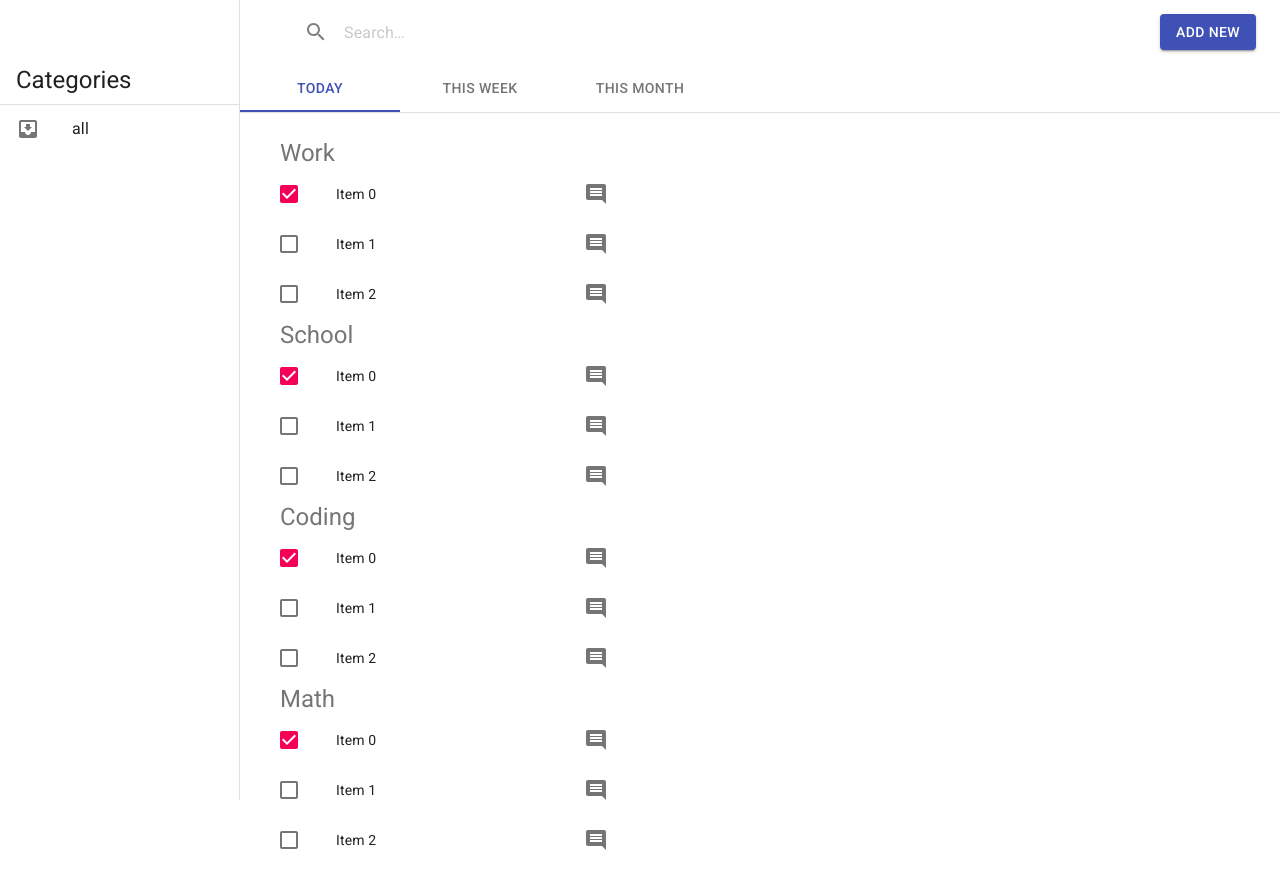
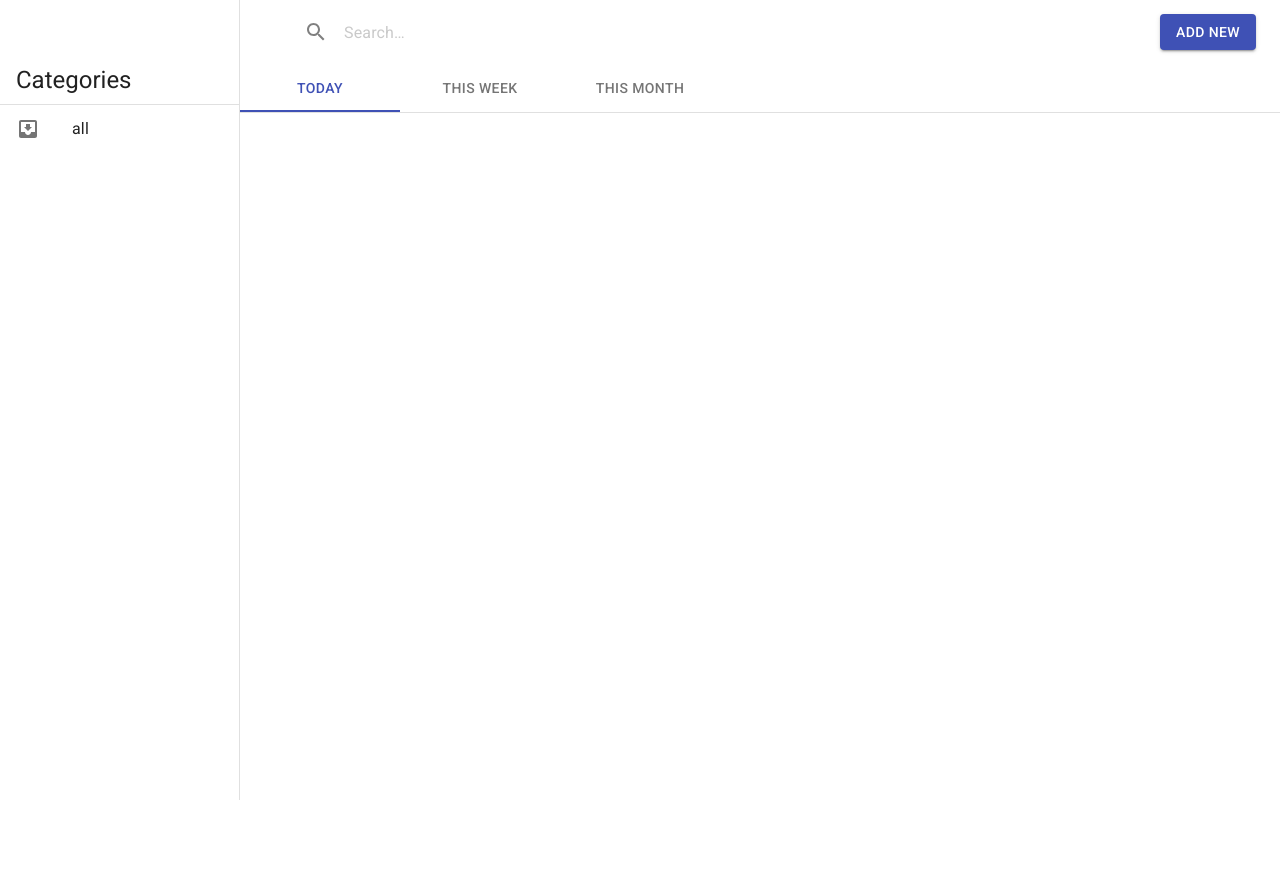
Before and after one commit to SheikhSajid/ToDo, a React app: page / in a window 1280 px wide. Shown: the top 888 px of the page. After the commit the page ends 800 px from the top, so only its background shows below. Built offline with nearby package versions, Linux system fonts and the light colour scheme.

Commit message:
Category names show up on the main content screen

```diff
--- a/src/App.jsx
+++ b/src/App.jsx
@@ -27,7 +27,11 @@ export function Container({ AppState, SetAppState, SyncAppStateWithDb }) {
         SetAppState={SetAppState}
         SyncAppStateWithDb={SyncAppStateWithDb}
       />
-      <Main />
+      <Main
+        AppState={AppState}
+        SetAppState={SetAppState}
+        SyncAppStateWithDb={SyncAppStateWithDb}
+      />
     </div>
   );
 }
--- a/src/Components/Main/List.jsx
+++ b/src/Components/Main/List.jsx
@@ -29,7 +29,7 @@ const useStyles = makeStyles(theme => ({
   }
 }));
 
-function PinnedSubheaderList() {
+function PinnedSubheaderList({ AppState }) {
   const classes = useStyles();
   const [checked, setChecked] = React.useState([0]);
 
@@ -48,15 +48,15 @@ function PinnedSubheaderList() {
 
   return (
     <List className={classes.root} subheader={<li />} dense>
-      {["Work", "School", "Coding", "Math"].map(category => (
-        <li key={`section-${category}`} className={classes.listSection}>
+      {AppState.category.map(({ name }) => (
+        <li key={`section-${name}`} className={classes.listSection}>
           <ul className={classes.ul}>
             <ListSubheader>
-              <Typography variant="h5">{category}</Typography>
+              <Typography variant="h5">{name}</Typography>
             </ListSubheader>
             {[0, 1, 2].map(item => (
               <ListItem
-                key={`item-${category}-${item}`}
+                key={`item-${name}-${item}`}
                 role={undefined}
                 dense
                 button
--- a/src/Components/Main/Tabs.jsx
+++ b/src/Components/Main/Tabs.jsx
@@ -32,7 +32,7 @@ const useStyles = makeStyles(theme => ({
   }
 }));
 
-function SimpleTabs() {
+function SimpleTabs({ AppState, SetAppState, SyncAppStateWithDb }) {
   const classes = useStyles();
   const [value, setValue] = React.useState(0);
 
@@ -56,7 +56,11 @@ function SimpleTabs() {
       </Paper>
       {value === 0 && (
         <TabContainer>
-          <List />
+          <List
+            AppState={AppState}
+            SetAppState={SetAppState}
+            SyncAppStateWithDb={SyncAppStateWithDb}
+          />
         </TabContainer>
       )}
       {value === 1 && <TabContainer>Item Two</TabContainer>}
--- a/src/Components/Main/index.jsx
+++ b/src/Components/Main/index.jsx
@@ -2,12 +2,16 @@ import React from "react";
 import Tabs from "./Tabs";
 import useStyles from "../TopBar/style";
 
-export default function index() {
+export default function index({ AppState, SetAppState, SyncAppStateWithDb }) {
   const classes = useStyles();
   return (
     <main className={classes.content}>
       <div className={classes.toolbar} />
-      <Tabs />
+      <Tabs
+        AppState={AppState}
+        SetAppState={SetAppState}
+        SyncAppStateWithDb={SyncAppStateWithDb}
+      />
     </main>
   );
 }
```
